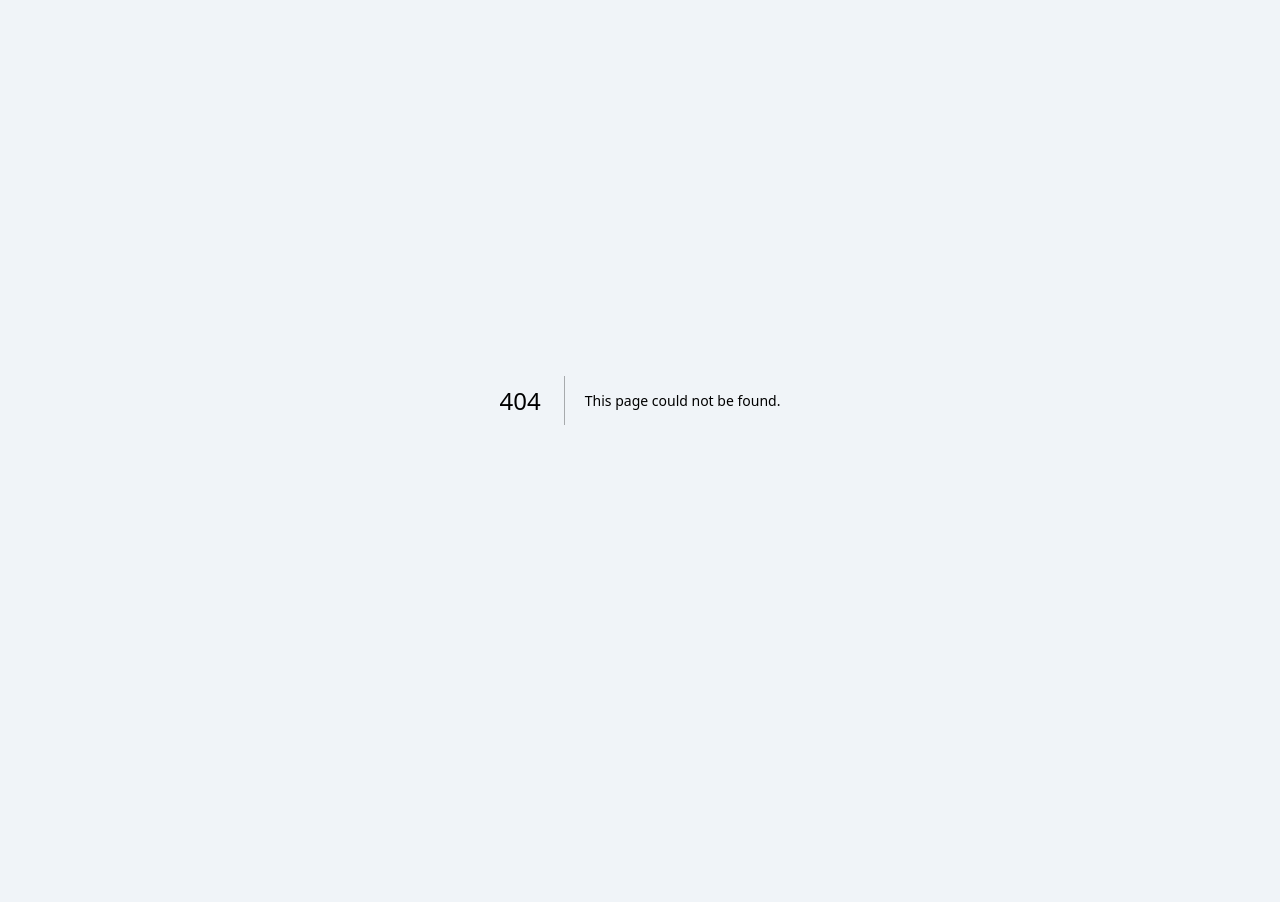
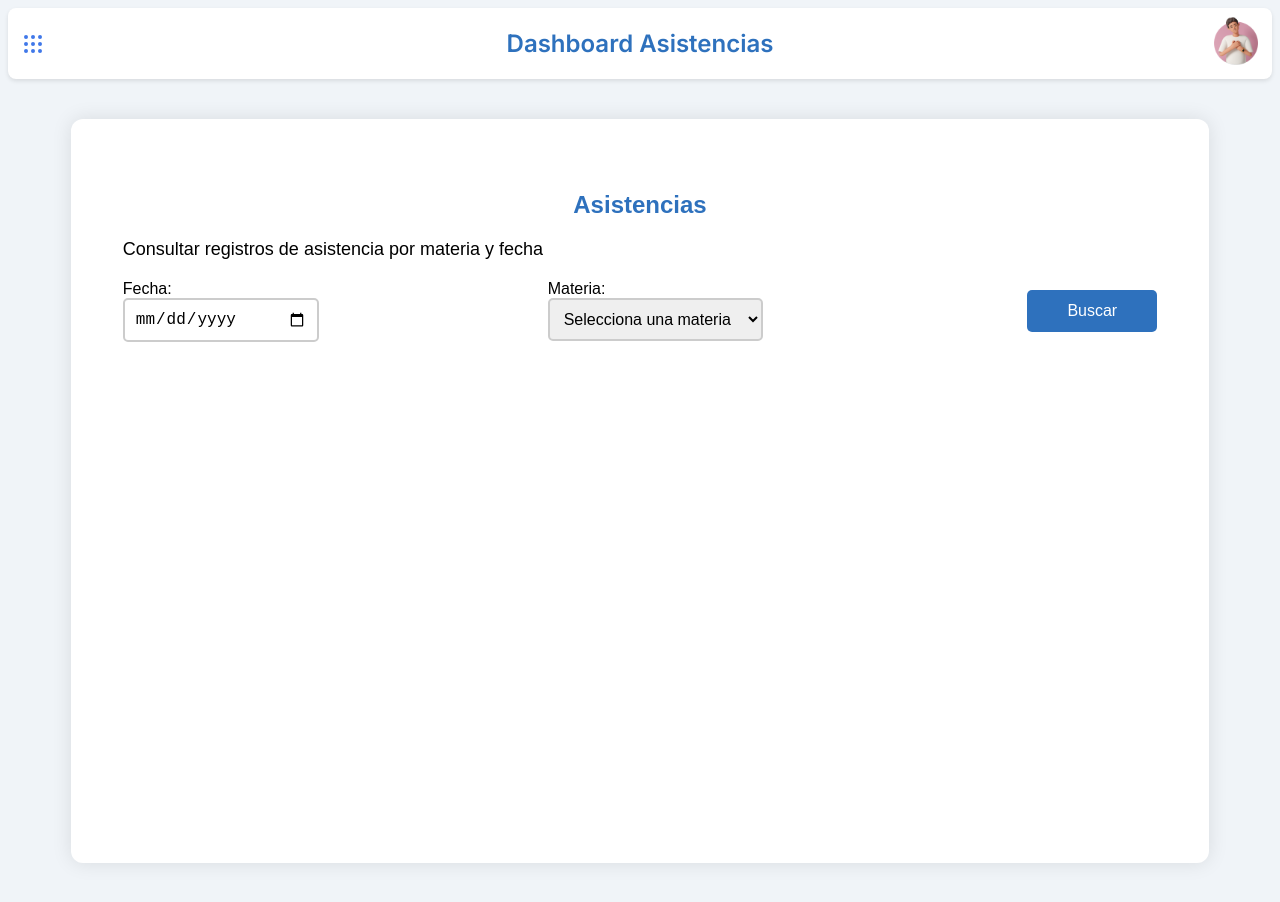
Before and after one commit to AlejoCantl/Sistema-academico, a Next.js app: page /Dashboard/Asistencias in a window 1280 px wide. Before the commit this address had no page. Before the commit the page ends 800 px from the top, so only its background shows below. Built offline with nearby package versions, Linux system fonts and the light colour scheme.

Commit message:
agrege la ruta de Asistencias, cree la carpeta asistencias en components y cree 2 componentes, AttendanceForm y AttendanceTable, ademas de agregar el archivo de styles, attendance.module.css, tambien en components, en DashboardHeader.jsx agrege en DashBoardViewMap, el item : Asistencias

```diff
--- /dev/null
+++ b/src/app/Dashboard/Asistencias/page.jsx
@@ -0,0 +1,35 @@
+"use client";
+import { useState } from "react";
+import AttendanceForm from "@/app/components/asistencias/AttendanceForm";
+import AttendanceTable from "@/app/components/asistencias/AttendanceTable";
+import styles from "@/app/components/asistencias/attendance.module.css";
+
+export default function AsistenciasPage() {
+    const [asistencias, setAsistencias] = useState([]);
+
+    const handleSearch = (fecha, materia) => {
+        const dataFake = [
+            { fecha: "2025-06-01", materia: "Matemáticas", estudiante: "Juan Pérez", asistencia: "Presente" },
+            { fecha: "2025-06-02", materia: "Historia", estudiante: "Maria González", asistencia: "Ausente" },
+            { fecha: "2025-06-01", materia: "Matemáticas", estudiante: "Carlos Díaz", asistencia: "Presente" },
+        ];
+
+        const filtrados = dataFake.filter(item => item.fecha === fecha && item.materia === materia);
+        setAsistencias(filtrados);
+    };
+
+    return (
+        <div className={styles.container}>
+            <h2 className={styles.title}>Asistencias</h2>
+            <p className={styles.description}>Consultar registros de asistencia por materia y fecha</p>
+            <div className={styles.formContainer}>
+                <AttendanceForm onSearch={handleSearch} />
+            </div>
+            {asistencias.length > 0 && (
+                <div className={styles.tableContainer}>
+                    <AttendanceTable asistencias={asistencias} />
+                </div>
+            )}
+        </div>
+    );
+}
--- /dev/null
+++ b/src/app/components/asistencias/AttendanceForm.jsx
@@ -0,0 +1,32 @@
+"use client";
+import { useState } from "react";
+import styles from './attendance.module.css'
+
+export default function AttendanceForm({ onSearch }) {
+    const [fecha, setFecha] = useState("");
+    const [materia, setMateria] = useState("");
+
+    const handleSearch = () => {
+        onSearch(fecha, materia);
+    };
+
+    return (
+        <div className={styles.contenedorInputs}>
+            <div className={styles.contenedorFecha}>
+                <label>Fecha:</label>
+                <input type="date" className={styles.inputField} value={fecha} onChange={(e) => setFecha(e.target.value)} />
+            </div>
+
+            <div className={styles.contenedorMaterias}>
+                <label>Materia:</label>
+                <select className={styles.inputField} value={materia} onChange={(e) => setMateria(e.target.value)}>
+                    <option value="">Selecciona una materia</option>
+                    <option value="Matemáticas">Matemáticas</option>
+                    <option value="Historia">Historia</option>
+                </select>
+            </div>
+
+            <button className={styles.buttonStyle} onClick={handleSearch}>Buscar</button>
+        </div>
+    );
+}
--- /dev/null
+++ b/src/app/components/asistencias/AttendanceTable.jsx
@@ -0,0 +1,28 @@
+import styles from "./attendance.module.css";
+
+export default function AttendanceTable({ asistencias }) {
+    return (
+        <div className={styles.tableContainer}>
+            <table className={styles.attendanceTable}>
+                <thead>
+                    <tr>
+                        <th className={styles.tableHeader}>Fecha</th>
+                        <th className={styles.tableHeader}>Materia</th>
+                        <th className={styles.tableHeader}>Estudiante</th>
+                        <th className={styles.tableHeader}>Asistencia</th>
+                    </tr>
+                </thead>
+                <tbody>
+                    {asistencias.map((item, index) => (
+                        <tr key={index}>
+                            <td className={styles.tableCell}>{item.fecha}</td>
+                            <td className={styles.tableCell}>{item.materia}</td>
+                            <td className={styles.tableCell}>{item.estudiante}</td>
+                            <td className={styles.tableCell}>{item.asistencia}</td>
+                        </tr>
+                    ))}
+                </tbody>
+            </table>
+        </div>
+    );
+}
--- /dev/null
+++ b/src/app/components/asistencias/attendance.module.css
@@ -0,0 +1,89 @@
+/* Estilos generales */
+.container {
+    padding: 20px;
+    font-family: 'Arial', sans-serif;
+}
+
+.contenedorInputs {
+    margin-bottom: 30px;
+    display: flex;
+    flex-direction: row;
+    align-items: center;
+    justify-content: space-between;
+    gap: 20px;
+}
+
+/* Título */
+.title {
+    color: #2E71BD;
+    text-align: center;
+    font-size: 24px;
+    font-weight: bold;
+}
+
+/* Descripción */
+.description {
+    text-align: start;
+    font-size: 18px;
+    margin-bottom: 20px;
+}
+
+/* Contenedor del formulario */
+.form-container {
+    display: flex;
+    flex-direction: column;
+    align-items: center;
+    gap: 10px;
+    background-color: #f5f5f5;
+    padding: 20px;
+    border-radius: 8px;
+}
+
+/* Inputs y Select */
+.inputField {
+    width: 80%;
+    padding: 10px;
+    border: 2px solid #ccc;
+    border-radius: 5px;
+    font-size: 16px;
+}
+
+/* Botón */
+.buttonStyle {
+    background-color: #2E71BD;
+    color: white;
+    padding: 12px 40px;
+    font-size: 16px;
+    border: none;
+    cursor: pointer;
+    border-radius: 5px;
+    transition: background 0.3s;
+}
+
+.buttonStyle:hover {
+    background-color: #1A4E8A;
+}
+
+/* Contenedor de la tabla */
+.tableContainer {
+    margin-top: 20px;
+}
+
+/* Estilos de la tabla */
+.attendanceTable {
+    width: 100%;
+    border-collapse: collapse;
+}
+
+/* Celdas */
+.tableHeader, .tableCell {
+    padding: 10px;
+    border: 1px solid #ccc;
+    text-align: center;
+}
+
+/* Cabecera de la tabla */
+.tableHeader {
+    background-color: #2E71BD;
+    color: white;
+}
--- a/src/app/components/dashboard/DashboardHeader.jsx
+++ b/src/app/components/dashboard/DashboardHeader.jsx
@@ -33,6 +33,7 @@ export default function DashboardHeader() {
         "Teacher": "Docente",
         "Coordinator": "Coordinador",
         "Calificaciones": "Calificaciones",
+        "Asistencias": "Asistencias",
     }
     // Si el DashBoardView no está en el mapa, se puede manejar como un caso especial
     if (!DashBoardViewMap[DashBoardView]) {
```
